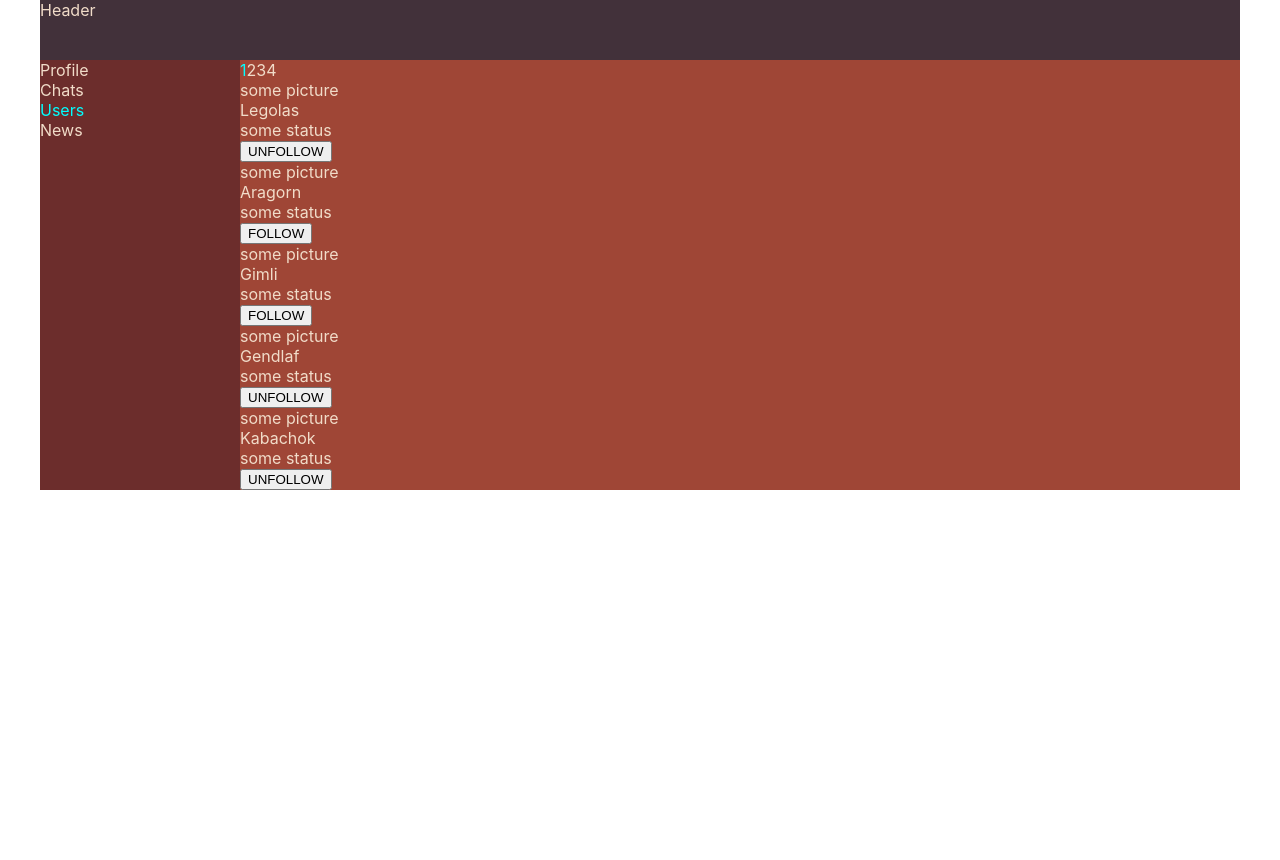
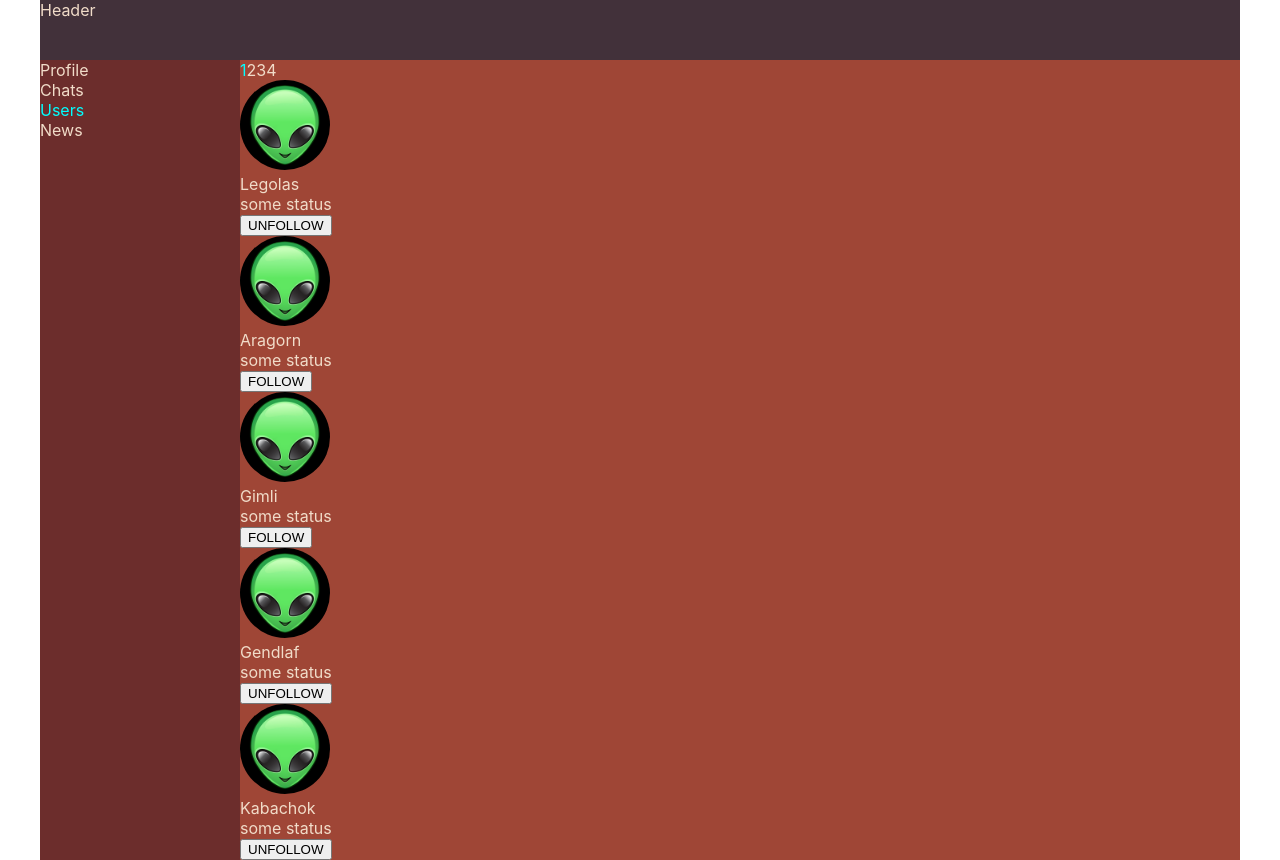
Before and after one commit to MihaDarin/my-first-react, a React (Create React App) app: page /users in a window 1280 px wide. Before the commit the page ends 800 px from the top, so only its background shows below. Built offline with nearby package versions, Linux system fonts and the light colour scheme; data requests are answered from the project's data file.

Commit message:
добавлена дефолтная аватарка для пользователей, создан шаблон перехода на страницу пользователя при клике на аватарку

```diff
--- a/server/db.json
+++ b/server/db.json
@@ -3,7 +3,7 @@
     {
       "id": 1,
       "name": "Legolas",
-      "avatar": "some picture",
+      "avatar": null,
       "status": "some status",
       "location": {
         "country": "some country",
@@ -14,7 +14,7 @@
     {
       "id": 2,
       "name": "Aragorn",
-      "avatar": "some picture",
+      "avatar": null,
       "status": "some status",
       "location": {
         "country": "some country",
@@ -25,7 +25,7 @@
     {
       "id": 3,
       "name": "Gimli",
-      "avatar": "some picture",
+      "avatar": null,
       "status": "some status",
       "location": {
         "country": "some country",
@@ -36,7 +36,7 @@
     {
       "id": 4,
       "name": "Gendlaf",
-      "avatar": "some picture",
+      "avatar": null,
       "status": "some status",
       "location": {
         "country": "some country",
@@ -47,7 +47,7 @@
     {
       "id": 5,
       "name": "Kabachok",
-      "avatar": "some picture",
+      "avatar": null,
       "status": "some status",
       "location": {
         "country": "some country",
@@ -58,7 +58,7 @@
     {
       "id": 6,
       "name": "Piter",
-      "avatar": "some picture",
+      "avatar": null,
       "status": "some status",
       "location": {
         "country": "some country",
@@ -69,7 +69,7 @@
     {
       "id": 7,
       "name": "Pipin",
-      "avatar": "some picture",
+      "avatar": null,
       "status": "some status",
       "location": {
         "country": "some country",
@@ -80,7 +80,7 @@
     {
       "id": 8,
       "name": "Kenobi",
-      "avatar": "some picture",
+      "avatar": null,
       "status": "some status",
       "location": {
         "country": "some country",
@@ -91,7 +91,7 @@
     {
       "id": 9,
       "name": "Monti",
-      "avatar": "some picture",
+      "avatar": null,
       "status": "some status",
       "location": {
         "country": "some country",
@@ -102,7 +102,7 @@
     {
       "id": 10,
       "name": "Loki",
-      "avatar": "some picture",
+      "avatar": null,
       "status": "some status",
       "location": {
         "country": "some country",
@@ -113,7 +113,7 @@
     {
       "id": 11,
       "name": "Tiger",
-      "avatar": "some picture",
+      "avatar": null,
       "status": "some status",
       "location": {
         "country": "some country",
@@ -124,7 +124,7 @@
     {
       "id": 12,
       "name": "Randal",
-      "avatar": "some picture",
+      "avatar": null,
       "status": "some status",
       "location": {
         "country": "some country",
@@ -135,7 +135,7 @@
     {
       "id": 13,
       "name": "Martin",
-      "avatar": "some picture",
+      "avatar": null,
       "status": "some status",
       "location": {
         "country": "some country",
@@ -146,7 +146,7 @@
     {
       "id": 14,
       "name": "Mark",
-      "avatar": "some picture",
+      "avatar": null,
       "status": "some status",
       "location": {
         "country": "some country",
@@ -157,7 +157,7 @@
     {
       "id": 15,
       "name": "Avreli",
-      "avatar": "some picture",
+      "avatar": null,
       "status": "some status",
       "location": {
         "country": "some country",
@@ -168,7 +168,7 @@
     {
       "id": 16,
       "name": "Jackie",
-      "avatar": "some picture",
+      "avatar": null,
       "status": "some status",
       "location": {
         "country": "some country",
@@ -179,7 +179,7 @@
     {
       "id": 17,
       "name": "Zidan",
-      "avatar": "some picture",
+      "avatar": null,
       "status": "some status",
       "location": {
         "country": "some country",
@@ -190,7 +190,7 @@
     {
       "id": 18,
       "name": "Jordan",
-      "avatar": "some picture",
+      "avatar": null,
       "status": "some status",
       "location": {
         "country": "some country",
@@ -201,7 +201,7 @@
     {
       "id": 19,
       "name": "Eminem",
-      "avatar": "some picture",
+      "avatar": null,
       "status": "some status",
       "location": {
         "country": "some country",
@@ -212,7 +212,7 @@
     {
       "id": 20,
       "name": "Roy",
-      "avatar": "some picture",
+      "avatar": null,
       "status": "some status",
       "location": {
         "country": "some country",
--- a/src/App.js
+++ b/src/App.js
@@ -1,8 +1,8 @@
 import "./App.css";
 import Header from "./components/Header/Header";
 import Sidebar from "./components/Sidebar/Sidebar";
-import Profile from "./components/Profile/Profile";
 import ChatsContainer from "./components/Chats/ChatsContainer";
+import ProfileContainer from "./components/Profile/ProfileContainer";
 import UsersContainer from "./components/Users/UsersContainer";
 import NewsContainer from "./components/News/NewsContainer";
 import { Route, Routes } from "react-router-dom";
@@ -13,9 +13,9 @@ function App(props) {
       <Header />
       <Sidebar />
       <Routes>
-        <Route path="/profile" element={<Profile />} />
+        <Route path="/profile/*" element={<ProfileContainer />} />
         <Route path="/chats/*" element={<ChatsContainer />} />
-        <Route path="/users" element={<UsersContainer />} />
+        <Route path="/users/" element={<UsersContainer />} />
         <Route path="/news" element={<NewsContainer />} />
         {/* <Music />
       <Settings />
--- a/src/components/Profile/Profile.js
+++ b/src/components/Profile/Profile.js
@@ -5,7 +5,7 @@ import PostsContainer from "./Posts/PostsContainer";
 const Profile = (props) => {
   return (
     <div className={style.content}>
-      <ProfileInfo />
+      <ProfileInfo profile={props.profile} />
       <PostsContainer />
     </div>
   );
--- /dev/null
+++ b/src/components/Profile/ProfileContainer.js
@@ -0,0 +1,20 @@
+import React from "react";
+import Profile from "./Profile";
+import axios from "axios";
+import { connect } from "react-redux";
+import { setUserProfile } from "../../redux/ProfileReducer";
+class ProfileContainer extends React.Component {
+  componentDidMount() {
+    axios.get(`http://localhost:3001/users/2`).then((response) => {
+      this.props.setUserProfile(response.data);
+    });
+  }
+  render() {
+    return <Profile {...this.props} profile={this.props.profile} />;
+  }
+}
+
+const mapStateToProps = (state) => ({
+  profile: state.profilePage.profile,
+});
+export default connect(mapStateToProps, { setUserProfile })(ProfileContainer);
--- a/src/components/Profile/ProfileInfo/ProfileInfo.js
+++ b/src/components/Profile/ProfileInfo/ProfileInfo.js
@@ -1,6 +1,16 @@
 import React from "react";
-
-const ProfileInfo = () => {
-  return <div>avatar + description</div>;
+import Preloader from "../../Perloader/Preloader";
+import avatar from "../../../assets/images/user.png";
+const ProfileInfo = (props) => {
+  if (!props.profile) {
+    return <Preloader />;
+  }
+  return (
+    <div>
+      <div>{props.profile.name}</div>
+      <img src={avatar} />
+      <div>{props.profile.status}</div>
+    </div>
+  );
 };
 export default ProfileInfo;
--- a/src/components/Users/Users.js
+++ b/src/components/Users/Users.js
@@ -1,5 +1,7 @@
 import React from "react";
+import { NavLink } from "react-router-dom";
 import style from "./Users.module.css";
+import userDefaultPhoto from "../../assets/images/user.png";
 const Users = (props) => {
   let pagesCount = Math.ceil(props.totalUsersCount / props.pageSize);
 
@@ -28,7 +30,13 @@ const Users = (props) => {
 
       {props.usersData.map((user) => (
         <div key={user.id}>
-          <div>{user.avatar}</div>
+          <NavLink to={"./../profile/" + user.id}>
+            <img
+              src={user.avatar != null ? user.avatar : userDefaultPhoto}
+              alt="avatar"
+              className={style.defaultPhoto}
+            />
+          </NavLink>
           <div>{user.name}</div>
           <div>{user.status}</div>
           <div>
--- a/src/components/Users/Users.module.css
+++ b/src/components/Users/Users.module.css
@@ -6,3 +6,9 @@
   color: aqua;
   text-decoration: none;
 }
+.defaultPhoto {
+  width: 80px;
+  background-color: black;
+  border-radius: 50%;
+  padding: 5px;
+}
--- a/src/redux/ProfileReducer.js
+++ b/src/redux/ProfileReducer.js
@@ -1,12 +1,13 @@
 const ADD_POST = "ADD-POST";
 const UPDATE_NEW_POST_TEXT = "UPDATE-NEW-POST-TEXT";
-
+const SET_USER_PROFILE = "SET-USER-PROFILE";
 let initialState = {
   postsData: [
     { id: 0, text: "It is a first post" },
     { id: 1, text: "It is a second post" },
   ],
   newPostText: "",
+  profile: null,
 };
 
 const profileReducer = (state = initialState, action) => {
@@ -23,6 +24,8 @@ const profileReducer = (state = initialState, action) => {
       };
     case UPDATE_NEW_POST_TEXT:
       return { ...state, newPostText: action.newText };
+    case SET_USER_PROFILE:
+      return { ...state, profile: action.profile };
     default:
       return state;
   }
@@ -34,4 +37,8 @@ export const addPostActionCreator = () => {
 export const changePostTextActionCreator = (text) => {
   return { type: UPDATE_NEW_POST_TEXT, newText: text };
 };
+
+export const setUserProfile = (profile) => {
+  return { type: SET_USER_PROFILE, profile };
+};
 export default profileReducer;
--- a/src/redux/ReduxStore.js
+++ b/src/redux/ReduxStore.js
@@ -10,4 +10,5 @@ let reducers = combineReducers({
 
 let store = legacy_createStore(reducers);
 
+window.store = store;
 export default store;
```
Also changed, not shown: src/assets/images/user.png (added).
